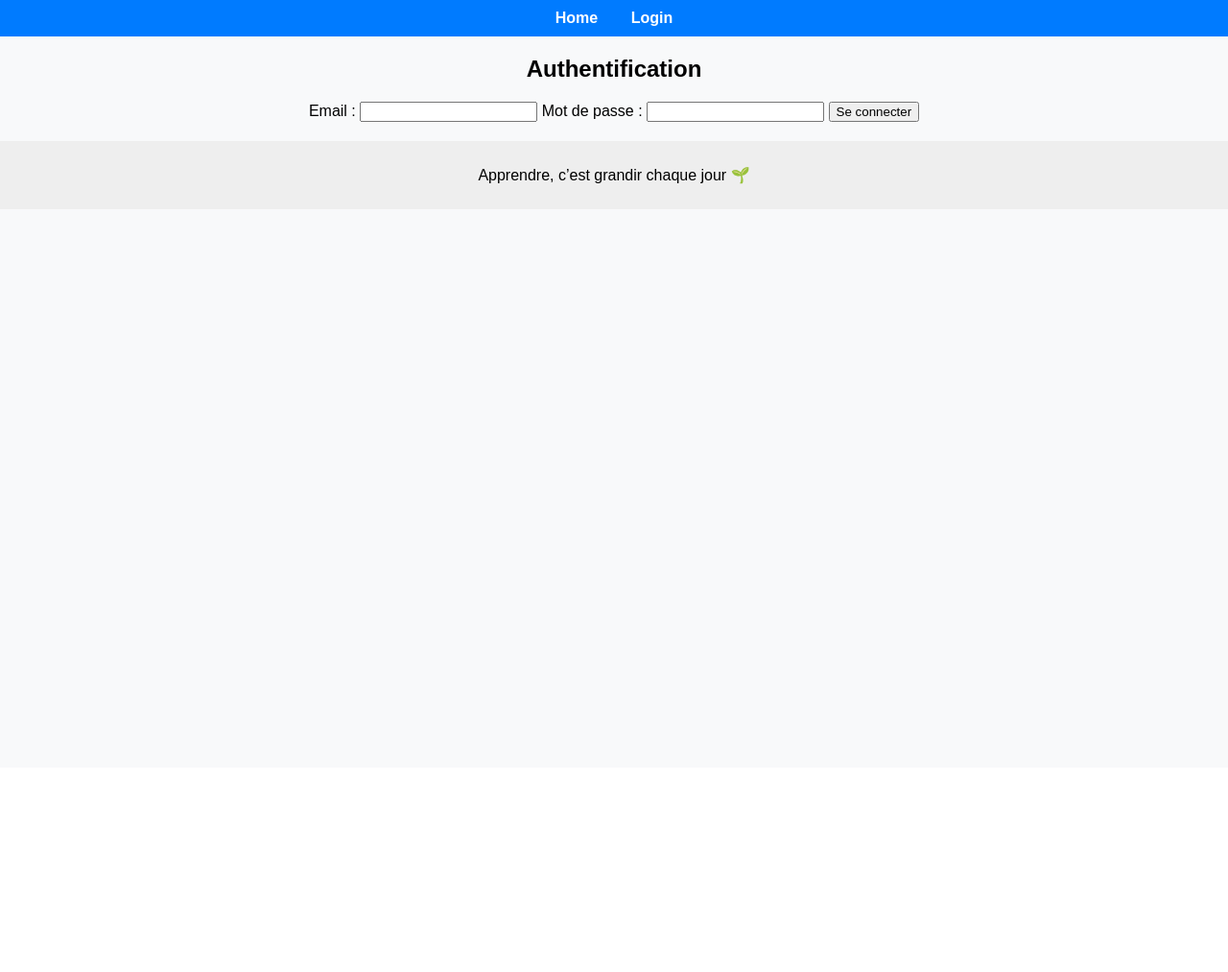
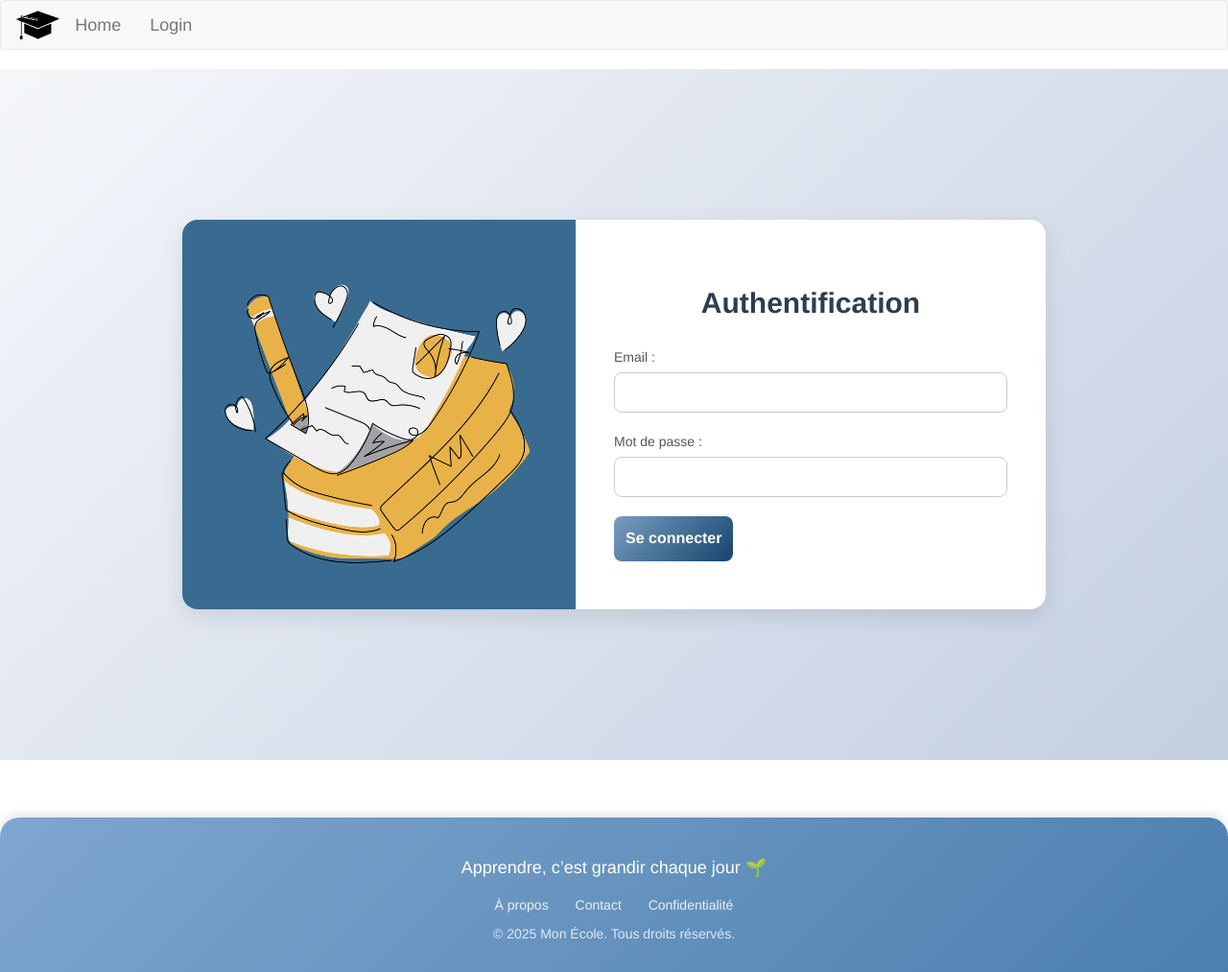
Before and after one commit to rahma-elyahyai/gestion_ecole, a PHP site: page /login.php in a window 1280 px wide. Shown: the whole page at 96% size. Before the commit the page ends 218 px from the top, so only its background shows below. Run offline with PHP 8.4, Linux system fonts and the light colour scheme.

Commit message:
Ameliorer home and login page

```diff
--- a/login.php
+++ b/login.php
@@ -2,14 +2,23 @@
 include("public/header.php");
 include("public/nav_barre.php");
 ?>
+<link rel="stylesheet" href="public/css/login.css">
 
+<section class="login-section">
+  <div class="login-card">
+    <!-- Left image -->
+    <div class="login-image"></div>
+
+    <!-- Right form -->
+    <div class="login-form">
       <h2>Authentification</h2>
+
       <form action="login.php" method="post" class="form-login">
-    <label>Email :</label>
-    <input type="email" name="email" required>
+        <label for="email">Email :</label>
+        <input type="email" id="email" name="email" required>
 
-    <label>Mot de passe :</label>
-    <input type="password" name="password" required>
+        <label for="password">Mot de passe :</label>
+        <input type="password" id="password" name="password" required>
 
         <button type="submit">Se connecter</button>
       </form>
@@ -20,11 +29,14 @@ if ($_SERVER["REQUEST_METHOD"] === "POST") {
           $password = $_POST['password'];
 
           if ($email === "admin@gmail.com" && $password === "1234") {
-        echo "<p style='color:green;'>Connexion réussie ✅</p>";
+              echo "<div class='alert alert-success'>Connexion réussie ✅</div>";
           } else {
-        echo "<p style='color:red;'>Email ou mot de passe incorrect ❌</p>";
+              echo "<div class='alert alert-error'>Email ou mot de passe incorrect ❌</div>";
           }
       }
       ?>
+    </div>
+  </div>
+</section>
 
 <?php include("public/footer.php"); ?>
--- /dev/null
+++ b/public/css/home.css
@@ -0,0 +1,81 @@
+.home-container {
+  margin-top: 10px;
+  min-height: 80vh;
+  display: flex;
+  align-items: center; /* centers vertically */
+}
+
+.home-container .row {
+  width: 100%;
+  display: flex;
+  align-items: center; /* ensures both columns are aligned */
+  gap: 60px;
+}
+
+.text-section {
+  display: flex;
+  flex-direction: column;
+  justify-content: center;
+  height: 100%;
+  padding: 10px;
+}
+
+.text-section h1 {
+  font-weight: bold;
+  color: #2c3e50;
+}
+
+.text-section p {
+  font-size: 16px;
+  color: #555;
+  margin-top: 15px;
+}
+
+.home-img {
+  max-height: 700px;
+  width: 100%;
+  height: auto;
+  display: inline-block;
+}
+.modern-footer {
+  background: linear-gradient(135deg, #7fa6ce, #4c7faf);
+  color: #fff;
+  padding: 40px 0 20px;
+  margin-top: 60px;
+  border-top-left-radius: 20px;
+  border-top-right-radius: 20px;
+  box-shadow: 0 -4px 10px rgba(0, 0, 0, 0.1);
+}
+
+.footer-phrase {
+  font-size: 18px;
+  font-weight: 500;
+  margin-bottom: 15px;
+  animation: fadeIn 2s ease-in-out;
+}
+
+.footer-links {
+  margin-bottom: 10px;
+}
+
+.footer-links a {
+  color: #ecf0f1;
+  margin: 0 12px;
+  text-decoration: none;
+  transition: color 0.3s ease;
+}
+
+.footer-links a:hover {
+  color: #1abc9c;
+}
+
+.footer-copy {
+  font-size: 14px;
+  opacity: 0.8;
+}
+
+/* Subtle fade animation */
+@keyframes fadeIn {
+  from { opacity: 0; transform: translateY(10px); }
+  to { opacity: 1; transform: translateY(0); }
+}
--- /dev/null
+++ b/public/css/login.css
@@ -0,0 +1,112 @@
+.login-section {
+  min-height: 90vh;
+  display: flex;
+  align-items: center;
+  justify-content: center;
+  background: linear-gradient(135deg, #f5f7fa, #c3cfe2);
+  padding: 40px 0;
+}
+
+.login-card {
+  display: flex;
+  flex-wrap: wrap;
+  max-width: 900px;
+  width: 100%;
+  background: #fff;
+  border-radius: 16px;
+  overflow: hidden;
+  box-shadow: 0 8px 25px rgba(0, 0, 0, 0.1);
+}
+
+/* --- Left image --- */
+.login-card .login-image {
+  flex: 1;
+  min-width: 300px;
+  background: url('../imgs/login.png') no-repeat center center;
+  background-size: cover;}
+
+/* --- Right form --- */
+.login-card .login-form {
+  flex: 1;
+  padding: 50px 40px;
+  display: flex;
+  flex-direction: column;
+  justify-content: center;
+}
+
+.login-form h2 {
+  font-weight: 700;
+  color: #2c3e50;
+  margin-bottom: 30px;
+  text-align: center;
+}
+
+/* --- Form fields --- */
+.login-form label {
+  font-weight: 500;
+  color: #555;
+  margin-bottom: 6px;
+}
+
+.login-form input {
+  width: 100%;
+  padding: 10px 12px;
+  border-radius: 8px;
+  border: 1px solid #ccc;
+  margin-bottom: 20px;
+  transition: 0.3s;
+}
+
+.login-form input:focus {
+  border-color: #4ca1af;
+  box-shadow: 0 0 5px rgba(76, 161, 175, 0.5);
+  outline: none;
+}
+
+.login-form button {
+  background: linear-gradient(135deg, #799dc2, #16456c);
+  border: none;
+  color: #fff;
+  padding: 12px;
+  border-radius: 8px;
+  font-size: 16px;
+  font-weight: 600;
+  transition: 0.3s;
+  cursor: pointer;
+}
+
+.login-form button:hover {
+  background: linear-gradient(135deg, #16456c, #799dc2);
+  transform: translateY(-2px);
+}
+
+.alert {
+  margin-top: 15px;
+  padding: 12px;
+  border-radius: 8px;
+  text-align: center;
+  font-weight: 500;
+}
+
+.alert-success {
+  background: #d4edda;
+  color: #155724;
+}
+
+.alert-error {
+  background: #f8d7da;
+  color: #721c24;
+}
+
+/* --- Responsive --- */
+@media (max-width: 768px) {
+  .login-card {
+    flex-direction: column;
+  }
+  .login-card .login-image {
+    height: 220px;
+  }
+  .login-card .login-form {
+    padding: 30px 25px;
+  }
+}
--- a/public/footer.php
+++ b/public/footer.php
@@ -6,8 +6,16 @@ $phrases = [
 ];
 $phrase = $phrases[array_rand($phrases)];
 ?>
-<footer>
-    <p><?= $phrase ?></p>
+<footer class="modern-footer">
+  <div class="container text-center">
+    <p class="footer-phrase"><?= $phrase ?></p>
+    <div class="footer-links">
+      <a href="#">À propos</a>
+      <a href="#">Contact</a>
+      <a href="#">Confidentialité</a>
+    </div>
+    <p class="footer-copy">&copy; <?= date('Y') ?> Mon École. Tous droits réservés.</p>
+  </div>
 </footer>
 </body>
 </html>
--- a/public/header.php
+++ b/public/header.php
@@ -3,6 +3,6 @@
 <head>
     <meta charset="UTF-8">
     <title>Gestion École</title>
-    <link rel="stylesheet" href="public/style.css">
+    <link rel="stylesheet" href="public/css/home.css">
 </head>
 <body>
--- a/public/nav_barre.php
+++ b/public/nav_barre.php
@@ -1,6 +1,25 @@
-<nav class="navbar">
-    <ul>
-        <li><a href="home.php">Home</a></li>
-        <li><a href="login.php">Login</a></li>
+<!DOCTYPE html>
+<html lang="en">
+<head>
+  <title>Bootstrap Example</title>
+  <meta charset="utf-8">
+  <meta name="viewport" content="width=device-width, initial-scale=1">
+  <link rel="stylesheet" href="https://maxcdn.bootstrapcdn.com/bootstrap/3.4.1/css/bootstrap.min.css">
+  <script src="https://ajax.googleapis.com/ajax/libs/jquery/3.7.1/jquery.min.js"></script>
+  <script src="https://maxcdn.bootstrapcdn.com/bootstrap/3.4.1/js/bootstrap.min.js"></script>
+</head>
+<body>
+
+<nav class="navbar navbar-default">
+  <div class="container-fluid">
+    <div class="navbar-header">
+      <a href="home.php"><img src="public/imgs/iconSchool.PNG" alt="school management system" style="height:30px; margin-top:10px;"></a>
+    </div>
+    <ul class="nav navbar-nav">
+      <li><a href="home.php" style="font-size: large;">Home</a></li>
+      <li><a href="login.php" style="font-size: large;">Login</a></li>
     </ul>
+  </div>
 </nav>
+</body>
+</html>
--- a/public/style.css
+++ /dev/null
@@ -1,38 +0,0 @@
-body {
-    font-family: Arial, sans-serif;
-    margin: 0;
-    text-align: center;
-    background-color: #f8f9fa;
-}
-
-.navbar {
-    background-color: #007bff;
-    padding: 10px;
-}
-
-.navbar ul {
-    list-style-type: none;
-    margin: 0;
-    padding: 0;
-}
-
-.navbar li {
-    display: inline;
-    margin: 0 15px;
-}
-
-.navbar a {
-    color: white;
-    text-decoration: none;
-    font-weight: bold;
-}
-
-.navbar a:hover {
-    text-decoration: underline;
-}
-
-footer {
-    background-color: #eee;
-    padding: 10px;
-    margin-top: 20px;
-}
```
Also changed, not shown: home.php (+21 -2 lines), IHM/public/css/style.css (deleted), IHM/public/footer.php (deleted), IHM/public/header.php (deleted), IHM/public/nav_barre.php (deleted), public/imgs/iconSchool.PNG (added), public/imgs/illustration.png (added), public/imgs/login.png (added), 1 other file. Lines whose indentation alone changed are shown as unchanged.
